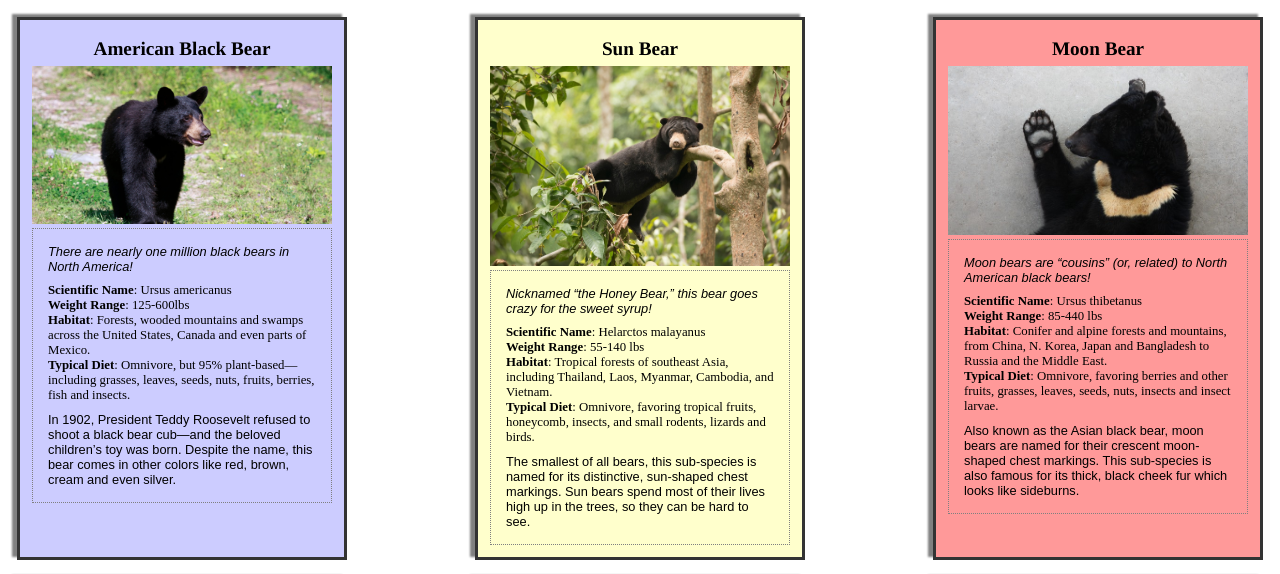
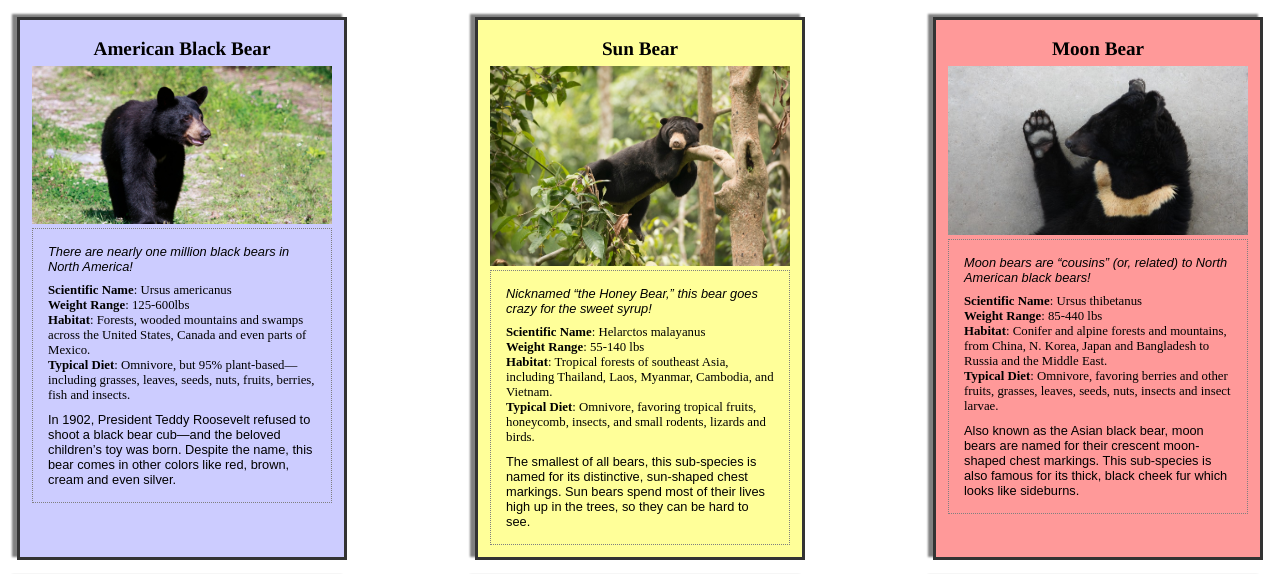
Before and after one commit to jonas-bird/accenture-itpnd-animal-card, a plain HTML site: page index.html in a window 1280 px wide. Shown: the top 574 px of the page. Drawn offline with Linux system fonts and the light colour scheme.

Commit message:
Update styles.css
Modify color of sunbear background

```diff
--- a/styles.css
+++ b/styles.css
@@ -62,7 +62,7 @@ img {
 
 .card.sunbear {
 	color: black;
-	background-color: #ffc;
+	background-color: #ff9;
 }
 
 .card.moonbear {
```
